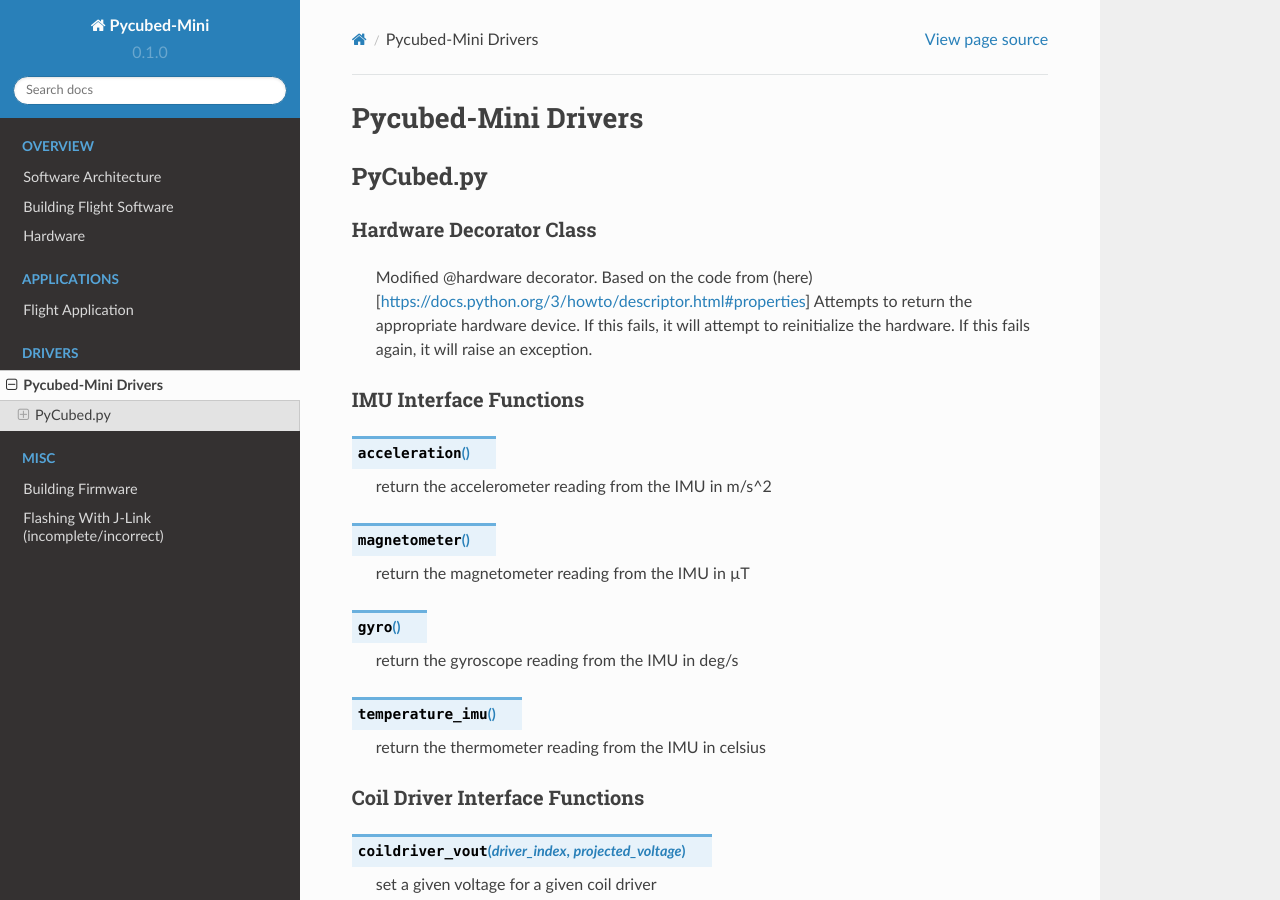
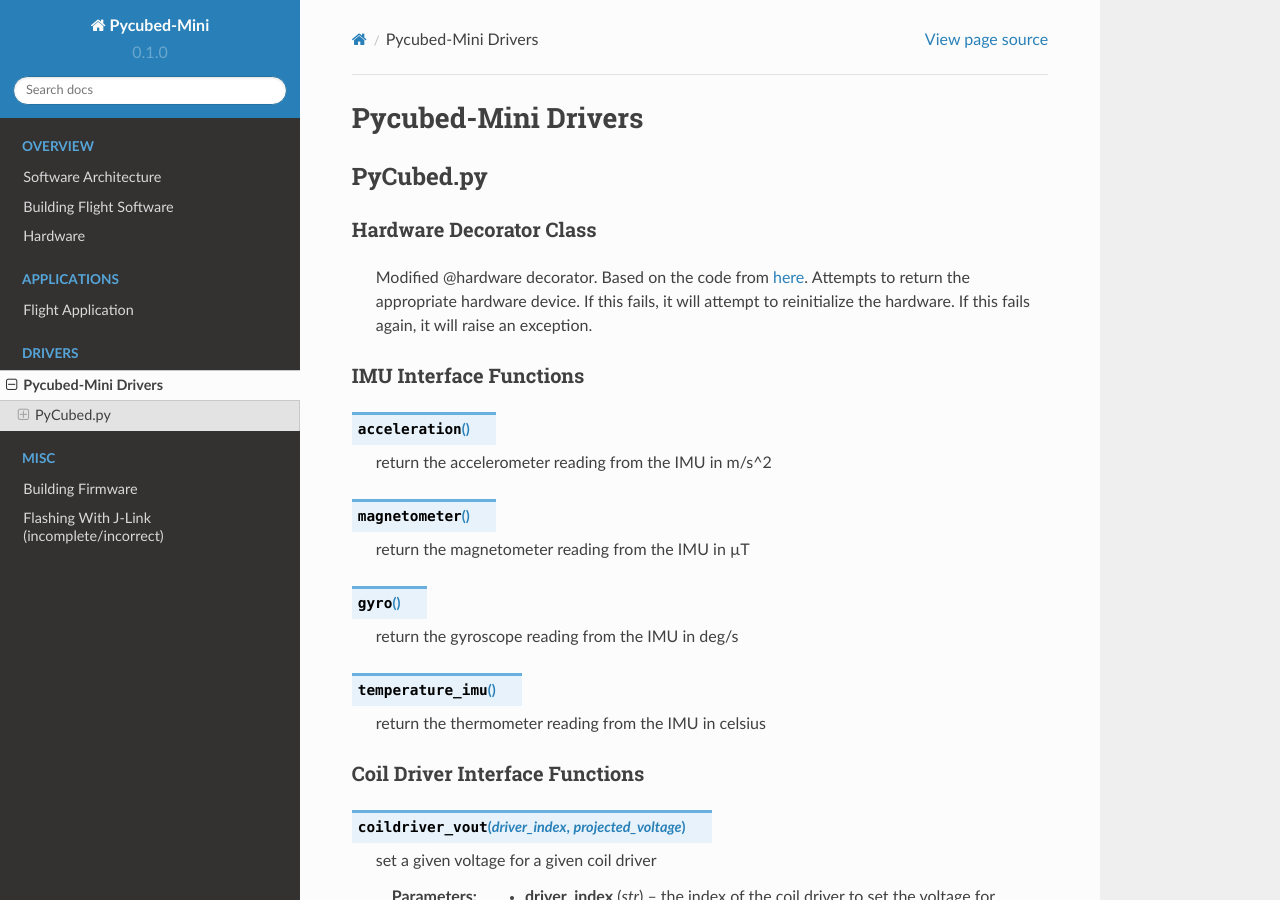
Before and after one commit to PyCubed-Mini/PocketQubeDocs, a Sphinx documentation site: the page built from docs/source/drivers/pycubedmini/index.rst, in a window 1280 px wide and 900 px high. Built offline with Sphinx 7.4.7 and the Read the Docs theme 2.0.0, drawn with Linux system fonts in a browser that asks for light colours.

Commit message:
Fix link

```diff
--- a/docs/source/drivers/pycubedmini/index.rst
+++ b/docs/source/drivers/pycubedmini/index.rst
@@ -7,7 +7,7 @@ PyCubed.py
 Hardware Decorator Class
 *************************
     Modified @hardware decorator.
-    Based on the code from (here)[https://docs.python.org/3/howto/descriptor.html#properties]
+    Based on the code from `here <https://docs.python.org/3/howto/descriptor.html#properties>`_.
     Attempts to return the appropriate hardware device.
     If this fails, it will attempt to reinitialize the hardware.
     If this fails again, it will raise an exception.
```
